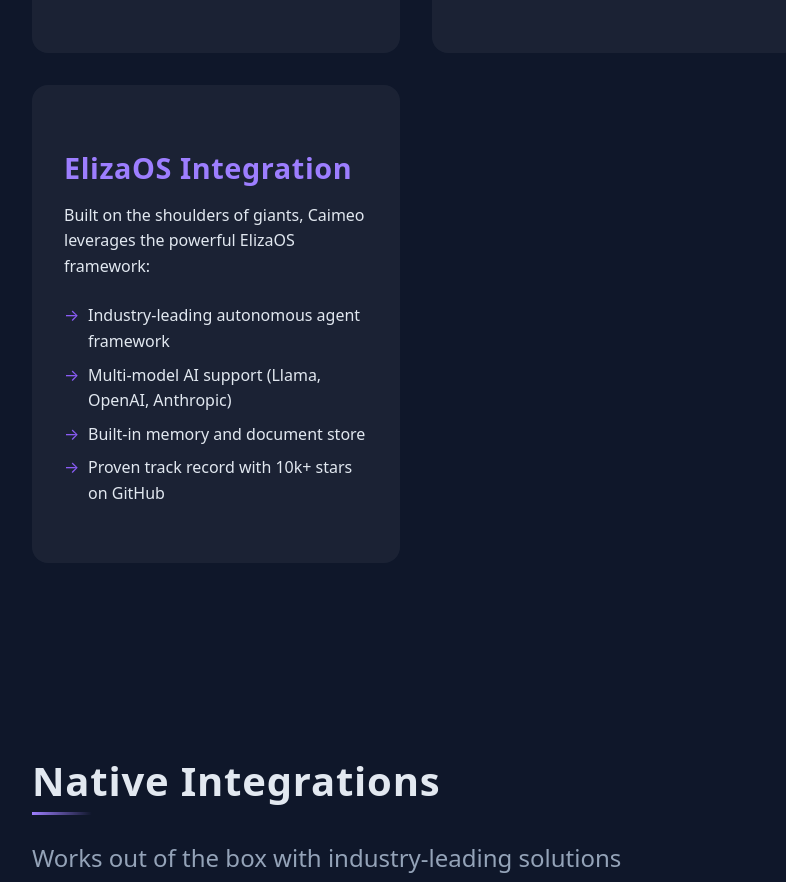
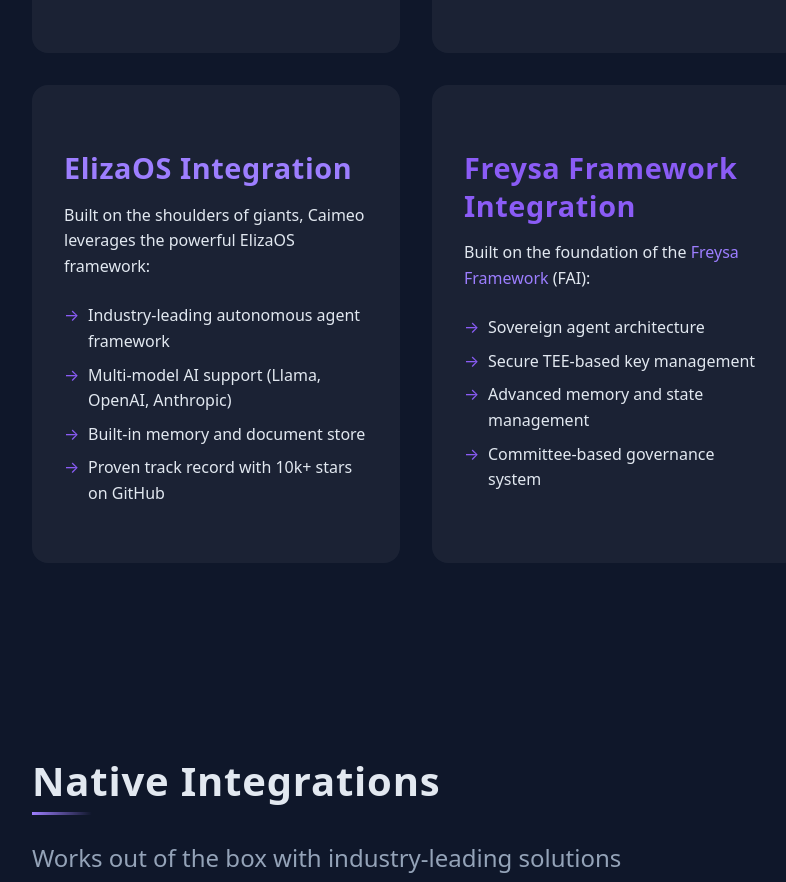
Before and after one commit to Swader/caimeo_web, a plain HTML site: page website/src/what-is-caimeo.html in a window 1280 px wide. Shown: the part 1684-2566 px from the top of the page, without its empty margins (24-810 px from the left). Drawn offline with Linux system fonts and the light colour scheme; a script that the page names is missing.

Commit message:
Some updates

```diff
--- a/website/src/what-is-caimeo.html
+++ b/website/src/what-is-caimeo.html
@@ -125,6 +125,17 @@
                         <li>Multi-model AI support (Llama, OpenAI, Anthropic)</li>
                         <li>Built-in memory and document store</li>
                         <li>Proven track record with 10k+ stars on GitHub</li>
+                    </ul>
+                </div>
+
+                <div class="standard-card">
+                    <h3>Freysa Framework Integration</h3>
+                    <p>Built on the foundation of the <a href="https://framework.freysa.ai">Freysa Framework</a> (FAI):</p>
+                    <ul>
+                        <li>Sovereign agent architecture</li>
+                        <li>Secure TEE-based key management</li>
+                        <li>Advanced memory and state management</li>
+                        <li>Committee-based governance system</li>
                     </ul>
                 </div>
             </div>
```
Also changed, not shown: website/src/index.html (+1 -1 lines).
